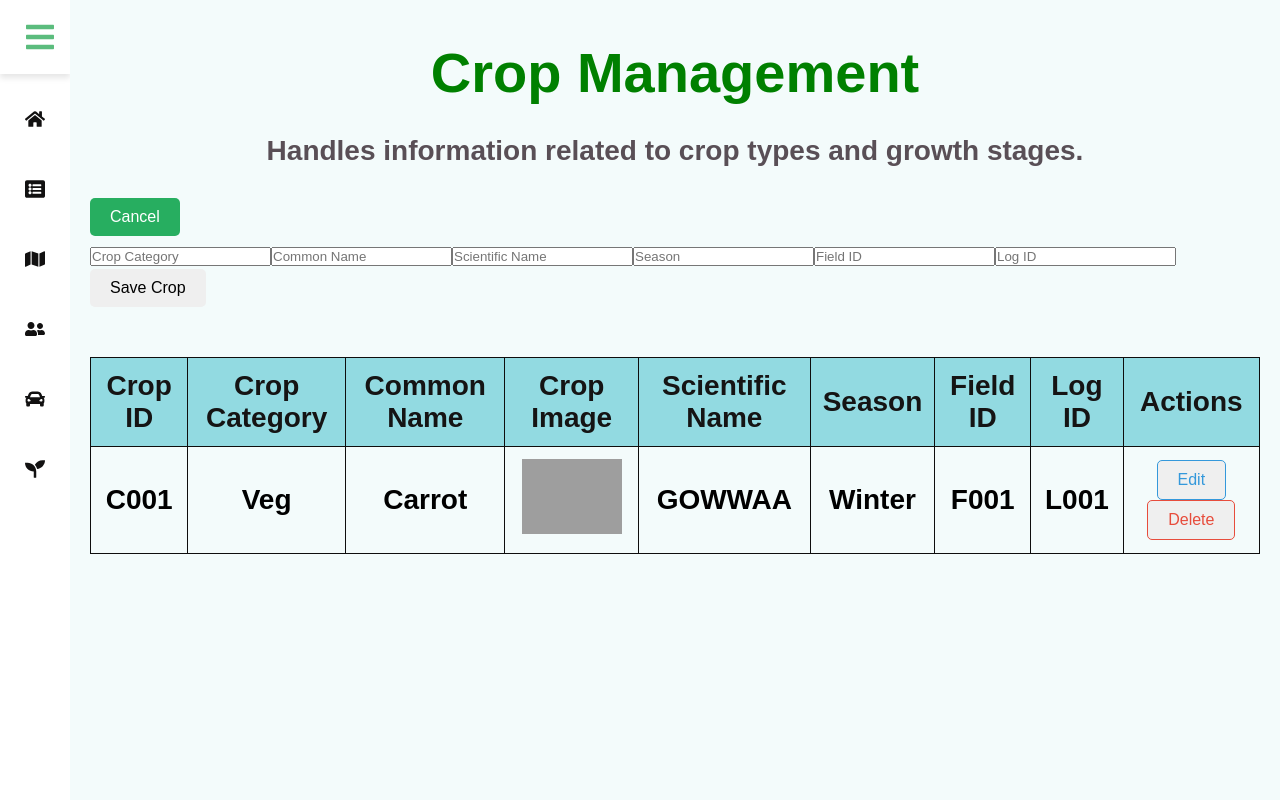
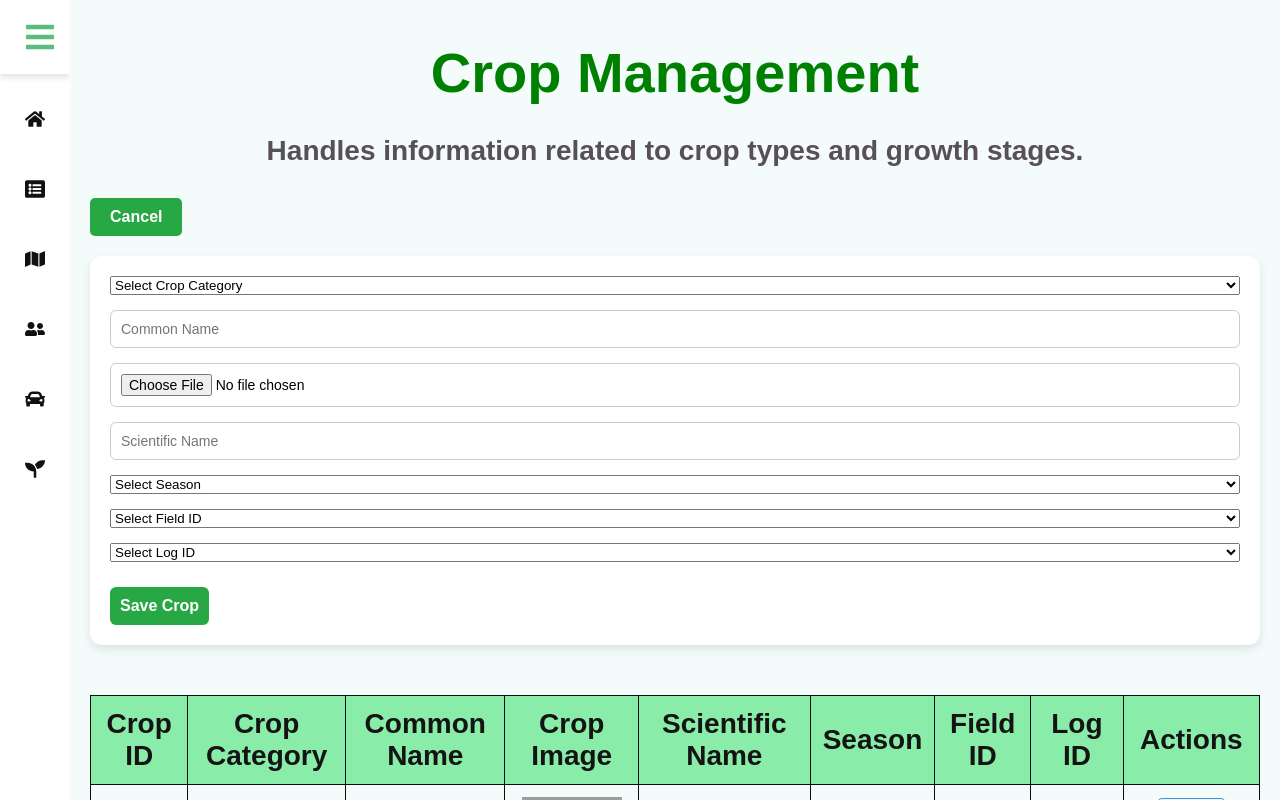
Before and after one commit to fahimHexClan/Green_Shadow_react_FrontEnd, a React (Vite) app: page /Crop in a window 1280 px wide. Both pictures are taken after a click on the button "Add New Crop". Built offline with nearby package versions, Linux system fonts and the light colour scheme; grey boxes are pictures that could not be loaded.

Commit message:
crop table & add new crop update

```diff
--- a/src/Components/Pagess/Crop.tsx
+++ b/src/Components/Pagess/Crop.tsx
@@ -29,8 +29,20 @@ const Crop: React.FC = () => {
   };
 
   const handleInputChange = (e: React.ChangeEvent<HTMLInputElement>, field: string) => {
-    setEditedCrop({ ...editedCrop, [field]: e.target.value });
+    if (field === "image") {
+      const file = e.target.files?.[0];
+      if (file) {
+        const reader = new FileReader();
+        reader.onload = () => {
+          setEditedCrop((prev: any) => ({ ...prev, image: reader.result as string }));
+        };
+        reader.readAsDataURL(file);
+      }
+    } else {
+      setEditedCrop((prev: any) => ({ ...prev, [field]: e.target.value }));
+    }
   };
+
 
   const handleNewCropChange = (e: React.ChangeEvent<HTMLInputElement>, field: string) => {
     setNewCrop({ ...newCrop, [field]: e.target.value });
@@ -51,6 +63,7 @@ const Crop: React.FC = () => {
     setCrops(crops.filter(crop => crop.cropId !== cropId));
   };
 
+
   return (
     <div className="app-container">
       <HeaderContent />
@@ -58,19 +71,85 @@ const Crop: React.FC = () => {
         <h1 className="PageHeader">Crop Management</h1>
         <p className="PageSubHead">Handles information related to crop types and growth stages.</p>
 
-        <button className="btn btn-success" onClick={() => setShowAddForm(!showAddForm)}>
+        <button className="add-crop-btn" onClick={() => setShowAddForm(!showAddForm)}>
           <i className="fas fa-plus-circle me-2"></i> {showAddForm ? "Cancel" : "Add New Crop"}
         </button>
 
         {showAddForm && (
           <div className="add-crop-form">
-            <input type="text" placeholder="Crop Category" onChange={(e) => handleNewCropChange(e, "cropCategory")} />
+
+        <div className="input-group">
+          <select onChange={(e) => handleNewCropChange(e, "cropCategory")}>
+            <option value="">Select Crop Category</option>
+            <option value="Veg">Vegetable</option>
+            <option value="Fruit">Fruit</option>
+            <option value="Grain">Grain</option>
+          </select>
+        </div>
+
+
+            <div className="input-group">
             <input type="text" placeholder="Common Name" onChange={(e) => handleNewCropChange(e, "commonName")} />
+            </div>
+
+            <div className="input-group">
+              <input
+                type="file"
+                accept="image/*"
+                onChange={(e) => {
+                  const file = e.target.files?.[0];
+                  if (file) {
+                    const reader = new FileReader();
+                    reader.onload = () => {
+                      setNewCrop((prev) => ({ ...prev, image: reader.result as string }));
+                    };
+                    reader.readAsDataURL(file);
+                  }
+                }}
+              />
+            </div>
+
+
+            <div className="input-group">
             <input type="text" placeholder="Scientific Name" onChange={(e) => handleNewCropChange(e, "scientificName")} />
-            <input type="text" placeholder="Season" onChange={(e) => handleNewCropChange(e, "season")} />
-            <input type="text" placeholder="Field ID" onChange={(e) => handleNewCropChange(e, "fieldId")} />
-            <input type="text" placeholder="Log ID" onChange={(e) => handleNewCropChange(e, "logId")} />
-            <button className="btn btn-primary" onClick={handleAddCrop}>Save Crop</button>
+            </div>
+
+            <div className="input-group">
+            <select onChange={(e) => handleNewCropChange(e, "season")}>
+              <option value="">Select Season</option>
+              <option value="Spring">Spring</option>
+              <option value="Summer">Summer</option>
+              <option value="Autumn">Autumn</option>
+              <option value="Winter">Winter</option>
+            </select>
+          </div>
+
+
+            <div className="input-group">
+              <select onChange={(e) => handleNewCropChange(e, "fieldId")}>
+                <option value="">Select Field ID</option>
+                <option value="F001">F001</option>
+                <option value="F002">F002</option>
+                <option value="F003">F003</option>
+                <option value="F004">F004</option>
+              </select>
+            </div>
+
+
+            <div className="input-group">
+              <select onChange={(e) => handleNewCropChange(e, "logId")}>
+                <option value="">Select Log ID</option>
+                <option value="L001">L001</option>
+                <option value="L002">L002</option>
+                <option value="L003">L003</option>
+                <option value="L004">L004</option>
+              </select>
+            </div>
+
+
+            <div className="form-actions">
+            <button className="save-btn" onClick={handleAddCrop}>Save Crop</button>
+            </div>
           </div>
         )}
 
@@ -95,7 +174,17 @@ const Crop: React.FC = () => {
                   <td>{crop.cropId}</td>
                   <td>{editingId === crop.cropId ? (<input type="text" value={editedCrop.cropCategory} onChange={(e) => handleInputChange(e, "cropCategory")} />) : (crop.cropCategory)}</td>
                   <td>{editingId === crop.cropId ? (<input type="text" value={editedCrop.commonName} onChange={(e) => handleInputChange(e, "commonName")} />) : (crop.commonName)}</td>
-                  <td><img src={crop.image} alt="Crop" className="img-fluid" width="100" /></td>
+                  <td>
+                    {editingId === crop.cropId ? (
+                      <>
+                        <input type="file" accept="image/*" onChange={(e) => handleInputChange(e, "image")} />
+                        {editedCrop.image && <img src={editedCrop.image} alt="Crop Preview" className="img-fluid mt-2" width="100" />}
+                      </>
+                    ) : (
+                      crop.image ? <img src={crop.image} alt="Crop" className="img-fluid" width="100" /> : "No Image"
+                    )}
+                  </td>
+
                   <td>{editingId === crop.cropId ? (<input type="text" value={editedCrop.scientificName} onChange={(e) => handleInputChange(e, "scientificName")} />) : (crop.scientificName)}</td>
                   <td>{editingId === crop.cropId ? (<input type="text" value={editedCrop.season} onChange={(e) => handleInputChange(e, "season")} />) : (crop.season)}</td>
                   <td>{editingId === crop.cropId ? (<input type="text" value={editedCrop.fieldId} onChange={(e) => handleInputChange(e, "fieldId")} />) : (crop.fieldId)}</td>
--- a/src/Components/Pagess/pagesCss/Crop.css
+++ b/src/Components/Pagess/pagesCss/Crop.css
@@ -123,7 +123,7 @@
   }
 
   .table th {
-    background-color: #92dae1;
+    background-color: #8aeca9;
     color: rgb(21, 20, 20);
   }
 
@@ -224,3 +224,80 @@
   margin-bottom: 20px; /* Adds space below the paragraph */
 
 }
+.add-crop-btn{
+  background-color: #28a745;
+  color: white;
+  font-weight: bold;
+}
+.add-crop-form {
+  background: white;
+  padding: 20px;
+  border-radius: 12px;
+  box-shadow: 0px 4px 10px rgba(0, 0, 0, 0.1);
+  max-width: 1800px;
+  margin: 20px auto;
+  display: flex;
+  flex-direction: column;
+  gap: 15px;
+}
+
+.input-group {
+  display: flex;
+  flex-direction: column;
+}
+
+.input-group label {
+  font-weight: 600;
+  color: #333;
+  margin-bottom: 5px;
+}
+
+.input-group input {
+  padding: 10px;
+  border: 1px solid #ccc;
+  border-radius: 6px;
+  transition: border 0.3s ease;
+  font-size: 14px;
+}
+
+.input-group input:focus {
+  border-color: #28a745;
+  outline: none;
+}
+
+.form-actions {
+  display: flex;
+  justify-content: space-between;
+  gap: 10px;
+  margin-top: 10px;
+}
+
+.save-btn {
+  background: #28a745;
+  color: white;
+  padding: 10px;
+  border: none;
+  border-radius: 6px;
+  font-weight: bold;
+  cursor: pointer;
+  transition: background-color 0.3s ease;
+}
+
+.save-btn:hover {
+  background: #218838;
+}
+
+.cancel-btn {
+  background: #dc3545;
+  color: #28a745;
+  padding: 10px;
+  border: none;
+  border-radius: 6px;
+  font-weight: bold;
+  cursor: pointer;
+  transition: background-color 0.3s ease;
+}
+
+.cancel-btn:hover {
+  background: #c82333;
+}
```
